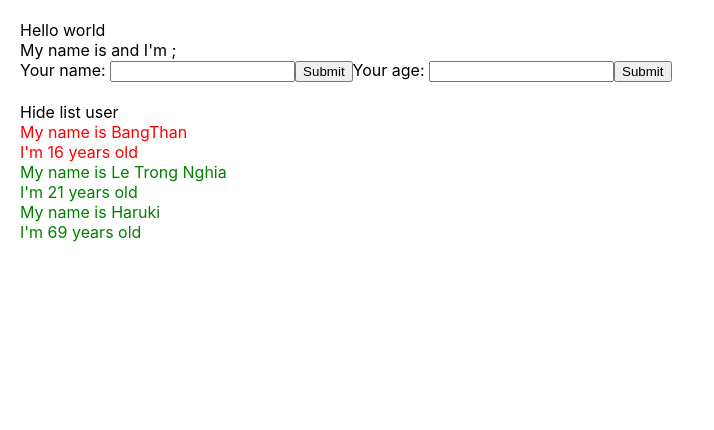
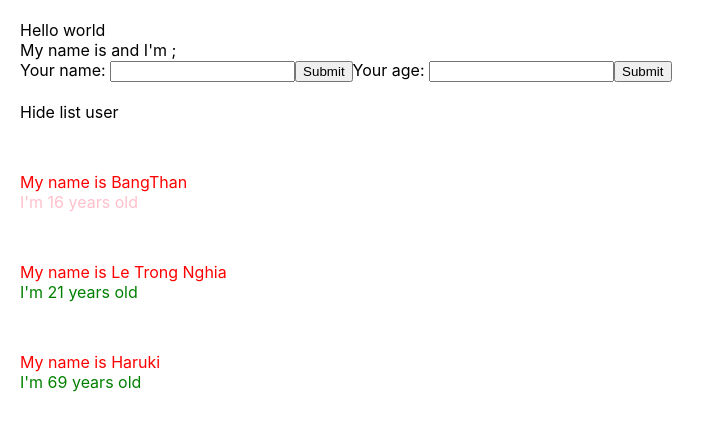
Before and after one commit to trongnghia2406/LearnReactJS, a React (Create React App) app in the folder Chapter2/: page / in a window 1280 px wide. Shown: the top 430 px of the page, without its empty margins (0-714 px from the left). Built offline with nearby package versions, Linux system fonts and the light colour scheme.

Commit message:
Chapter 2 - ReactBasic: lesson12: CSS with React

```diff
--- a/Chapter2/package.json
+++ b/Chapter2/package.json
@@ -13,6 +13,7 @@
     "redux": "4.2.0",
     "redux-devtools-extension": "2.13.9",
     "redux-thunk": "2.4.1",
+    "sass": "^1.53.0",
     "web-vitals": "2.1.4"
   },
   "scripts": {
--- a/Chapter2/src/App.js
+++ b/Chapter2/src/App.js
@@ -1,5 +1,5 @@
 import logo from './logo.svg';
-import './App.css';
+import './App.scss';
 import { useDispatch, useSelector } from 'react-redux';
 import { increaseCounter, decreaseCounter } from './redux/action/counterAction';
 import MyComponent from './components/MyComponent';
--- a/Chapter2/src/App.css
+++ b/Chapter2/src/App.scss
@@ -1,11 +1,3 @@
-.red {
-  color: red;
-}
-
-.green {
-  color: green;
-}
-
 body {
   padding: 20px;
   margin: 0;
--- a/Chapter2/src/components/DisplayInfo.js
+++ b/Chapter2/src/components/DisplayInfo.js
@@ -1,4 +1,5 @@
 import React from "react";
+import './DisplayInfo.scss';
 class DisplayInfo extends React.Component {
     state = {
         isShowListUser: true
@@ -12,7 +13,7 @@ class DisplayInfo extends React.Component {
         // destructuring props
         const { listUsers } = this.props; // object
         return (
-            <div>
+            <div className='display-info-container'>
                 <div>
                     <span onClick={() => { this.handleShowHide() }}>
                         {this.state.isShowListUser === true ? 'Hide list user' : 'Show list user'}
@@ -23,7 +24,7 @@ class DisplayInfo extends React.Component {
                         {listUsers.map((user, index) => {
                             return (
                                 <div key={user.id} className={+user.age >= 18 ? 'green' : 'red'}>
-                                    <div>My name is {user.name}</div>
+                                    <div style={{ color: 'red', paddingTop: '50px' }}>My name is {user.name}</div>
                                     <div>I'm {user.age} years old</div>
                                 </div>
                             )
--- /dev/null
+++ b/Chapter2/src/components/DisplayInfo.scss
@@ -0,0 +1,9 @@
+.display-info-container {
+    .red {
+        color: pink;
+    }
+
+    .green {
+        color: green;
+    }
+}
```
Also changed, not shown: 1 other file (tests, documents, lock files or other folders).
